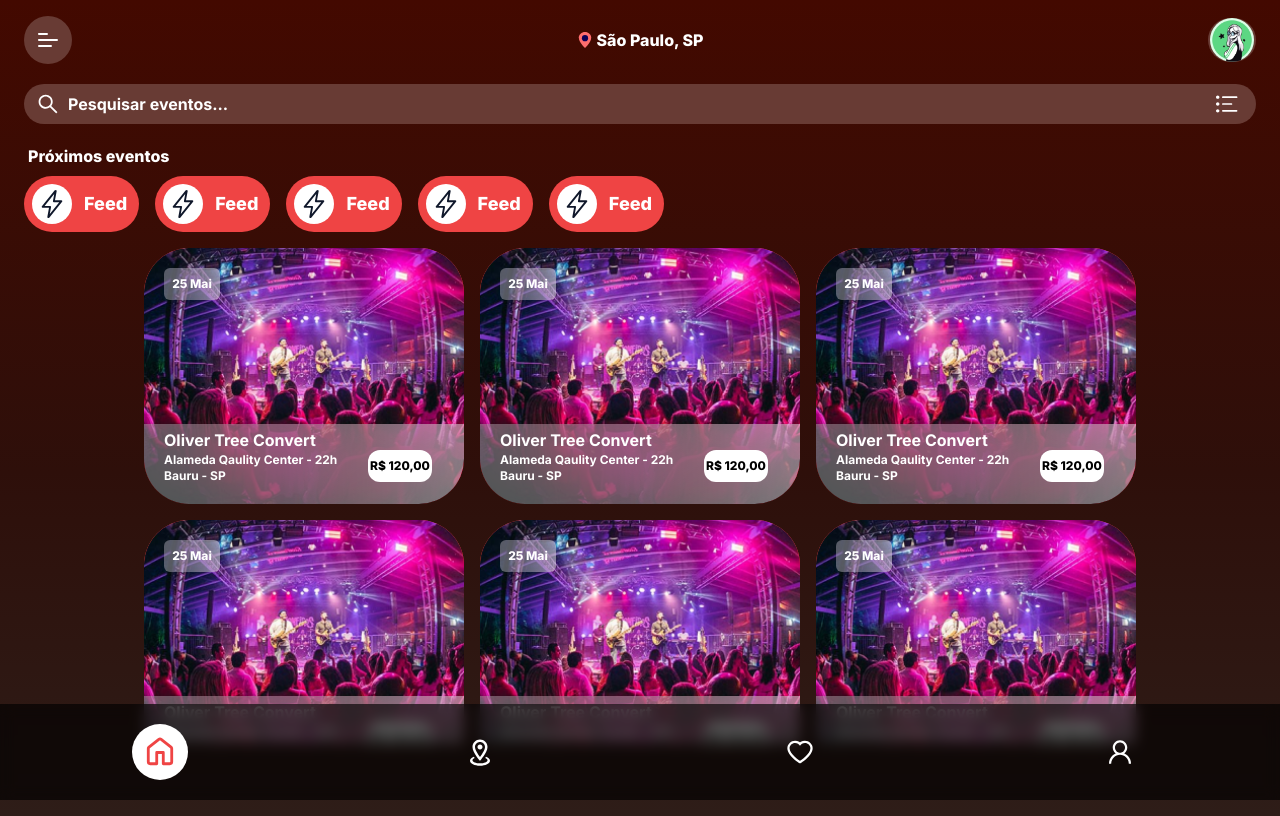
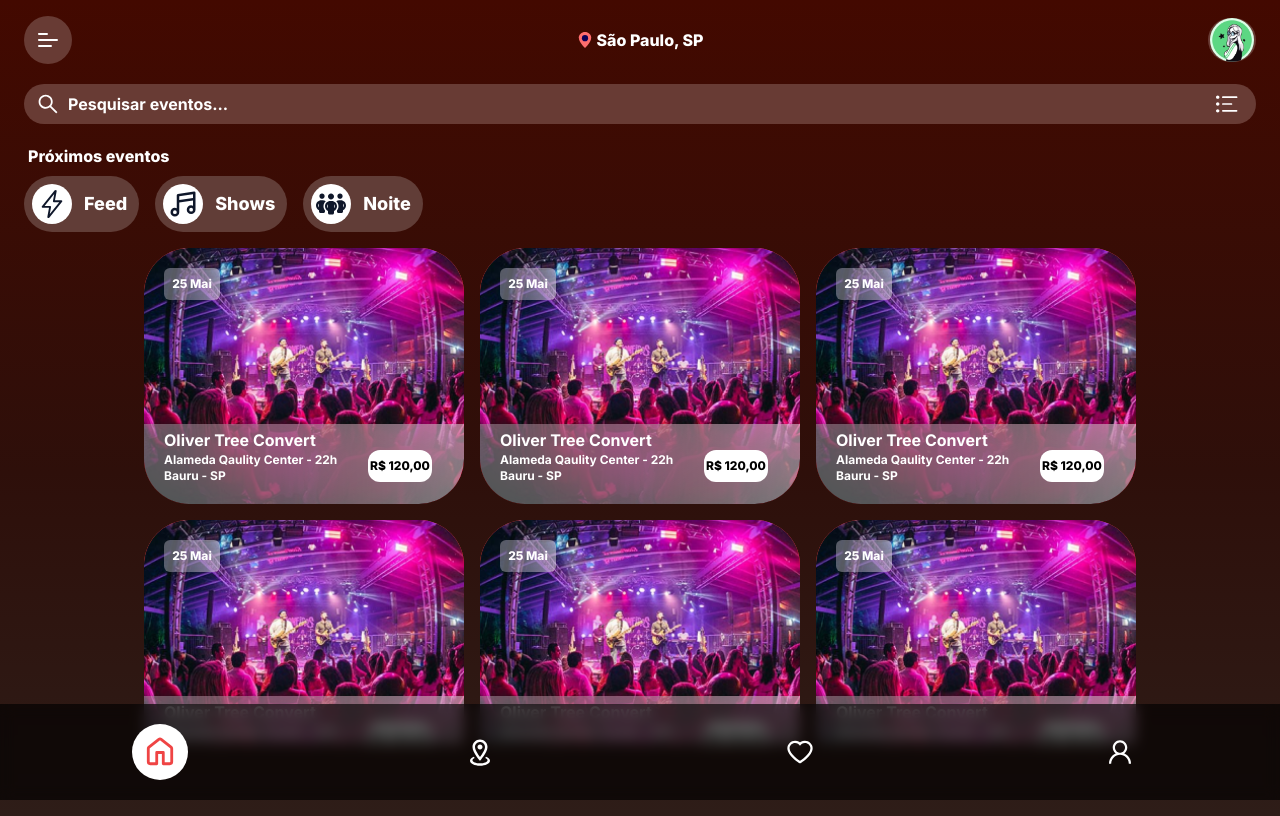
Before and after one commit to event-squad/front, a Next.js app: page /feed in a window 1280 px wide. Built offline with nearby package versions, Linux system fonts and the light colour scheme.

Commit message:
feat: icons filter

```diff
--- a/src/app/(pages)/feed/carousel.tsx
+++ b/src/app/(pages)/feed/carousel.tsx
@@ -1,21 +1,38 @@
+type Props = {
+  handleFilter: (text: any) => void;
+  filter: string;
+};
+
 import CarouselIcon from "@/app/components/carouselIcon";
 import IconFlashOutline from "@/app/components/icons/flash";
+import IconMusic from "@/app/components/icons/music";
+import IconPeopleGroup from "@/app/components/icons/people";
 
-const Carousel = () => {
+const Carousel = ({ filter, handleFilter }: Props) => {
   return (
     <div className="cursor-pointer">
       <h1 className="text-white font-extrabold text-md px-1">
         Próximos eventos
       </h1>
-
       <div className="flex overflow-y-scroll scrollbar-hide">
-
-        <CarouselIcon text="Feed" icon={<IconFlashOutline className="text-3xl" />} />
-        <CarouselIcon text="Feed" icon={<IconFlashOutline className="text-3xl" />} />
-        <CarouselIcon text="Feed" icon={<IconFlashOutline className="text-3xl" />} />
-        <CarouselIcon text="Feed" icon={<IconFlashOutline className="text-3xl" />} />
-        <CarouselIcon text="Feed" icon={<IconFlashOutline className="text-3xl" />} />
-
+        <CarouselIcon
+          filter={filter}
+          handleFilter={handleFilter}
+          text="Feed"
+          icon={<IconFlashOutline className="text-3xl" />}
+        />
+        <CarouselIcon
+          filter={filter}
+          handleFilter={handleFilter}
+          text="Shows"
+          icon={<IconMusic className="text-3xl" />}
+        />
+        <CarouselIcon
+          filter={filter}
+          handleFilter={handleFilter}
+          text="Noite"
+          icon={<IconPeopleGroup className="text-3xl" />}
+        />
       </div>
     </div>
   );
--- a/src/app/(pages)/feed/page.tsx
+++ b/src/app/(pages)/feed/page.tsx
@@ -6,9 +6,11 @@ import Header from "./header";
 import SearchBar from "./searchBar";
 import { useRouter } from "next/navigation";
 import Feed from "./feed";
+import { useState } from "react";
 
 const Page = () => {
   const redirect = useRouter();
+  const [filter, setFilter] = useState("");
 
   const handleClick = (e: any) => {
    const path = e.target.id;
@@ -24,11 +26,19 @@ const Page = () => {
    }
   };
 
+  const handleFilter = (text: any) => {
+    if (text === filter) {
+      setFilter("");
+      return;
+    }
+    setFilter(text);
+  }
+
   return (
     <div className="px-6">
       <Header />
       <SearchBar />
-      <Carousel />
+      <Carousel filter={filter} handleFilter={handleFilter} />
       <Feed />
       <Footer active={"home"} handleClick={handleClick} />
     </div>
--- a/src/app/components/carouselIcon.tsx
+++ b/src/app/components/carouselIcon.tsx
@@ -1,16 +1,23 @@
 type Props = {
- text: string;
- icon: JSX.Element
-}
+  text: string;
+  icon: JSX.Element;
+  handleFilter: (text: any) => void;
+  filter: string;
+};
 
-const CarouselIcon = ({ text, icon }: Props ) => {
+const CarouselIcon = ({ filter, handleFilter, text, icon }: Props) => {
   return (
-    <div className="box-border flex mr-4 mt-2 justify-between items-center w-auto rounded-full h-14 bg-red-500">
+    <button
+      onClick={() => handleFilter(text)}
+      className={`box-border flex mr-4 mt-2 justify-between items-center w-auto rounded-full h-14 ${
+        filter === text ? "bg-red-500" : "bg-[#613D37]"
+      }`}
+    >
       <div className="flex justify-center items-center ml-2 bg-white rounded-full w-10 h-10">
         {icon}
       </div>
       <h1 className="text-lg text-white font-extrabold mx-3">{text}</h1>
-    </div>
+    </button>
   );
 };
 
--- /dev/null
+++ b/src/app/components/icons/music.tsx
@@ -0,0 +1,18 @@
+// icon:music | Unicons https://iconscout.com/unicons | Iconscout
+import * as React from "react";
+
+function IconMusic(props: React.SVGProps<SVGSVGElement>) {
+  return (
+    <svg
+      viewBox="0 0 24 24"
+      fill="currentColor"
+      height="1em"
+      width="1em"
+      {...props}
+    >
+      <path d="M21.65 2.24a1 1 0 00-.8-.23l-13 2A1 1 0 007 5v10.35A3.45 3.45 0 005.5 15 3.5 3.5 0 109 18.5v-7.64l11-1.69v4.18a3.45 3.45 0 00-1.5-.35 3.5 3.5 0 103.5 3.5V3a1 1 0 00-.35-.76zM5.5 20A1.5 1.5 0 117 18.5 1.5 1.5 0 015.5 20zm13-2a1.5 1.5 0 111.5-1.5 1.5 1.5 0 01-1.5 1.5zM20 7.14L9 8.83v-3l11-1.66z" />
+    </svg>
+  );
+}
+
+export default IconMusic;
--- /dev/null
+++ b/src/app/components/icons/people.tsx
@@ -0,0 +1,18 @@
+// icon:people-group | Fontawesome https://fontawesome.com/ | Fontawesome
+import * as React from "react";
+
+function IconPeopleGroup(props: React.SVGProps<SVGSVGElement>) {
+  return (
+    <svg
+      viewBox="0 0 640 512"
+      fill="currentColor"
+      height="1em"
+      width="1em"
+      {...props}
+    >
+      <path d="M184 88c0 30.9-25.1 56-56 56s-56-25.1-56-56 25.1-56 56-56 56 25.1 56 56zM64 245.7c-10 11.2-16 26.1-16 42.3s6 31.1 16 42.3v-84.6zm144.4-49.3C178.7 222.7 160 261.2 160 304c0 34.3 12 65.8 32 90.5V416c0 17.7-14.3 32-32 32H96c-17.7 0-32-14.3-32-32v-26.8C26.2 371.2 0 332.7 0 288c0-61.9 50.1-112 112-112h32c24 0 46.2 7.5 64.4 20.3zM448 416v-21.5c20-24.7 32-56.2 32-90.5 0-42.8-18.7-81.3-48.4-107.7C449.8 183.5 472 176 496 176h32c61.9 0 112 50.1 112 112 0 44.7-26.2 83.2-64 101.2V416c0 17.7-14.3 32-32 32h-64c-17.7 0-32-14.3-32-32zM568 88c0 30.9-25.1 56-56 56s-56-25.1-56-56 25.1-56 56-56 56 25.1 56 56zm8 157.7v84.7c10-11.3 16-26.1 16-42.3s-6-31.1-16-42.3zM320 160c-35.3 0-64-28.7-64-64s28.7-64 64-64 64 28.7 64 64-28.7 64-64 64zm-80 144c0 16.2 6 31 16 42.3v-84.6c-10 11.3-16 26.1-16 42.3zm144-42.3v84.7c10-11.3 16-26.1 16-42.3s-6-31.1-16-42.3zm64 42.3c0 44.7-26.2 83.2-64 101.2V448c0 17.7-14.3 32-32 32h-64c-17.7 0-32-14.3-32-32v-42.8c-37.8-18-64-56.5-64-101.2 0-61.9 50.1-112 112-112h32c61.9 0 112 50.1 112 112z" />
+    </svg>
+  );
+}
+
+export default IconPeopleGroup;
--- a/src/app/globals.css
+++ b/src/app/globals.css
@@ -121,5 +121,5 @@ box-shadow: 0px 0px 42px -10px rgba(0,0,0,0.75);
 }
 
 .pb-aa {
-  padding-bottom: 89px;
+  padding-bottom: 5vh;
 }
```
